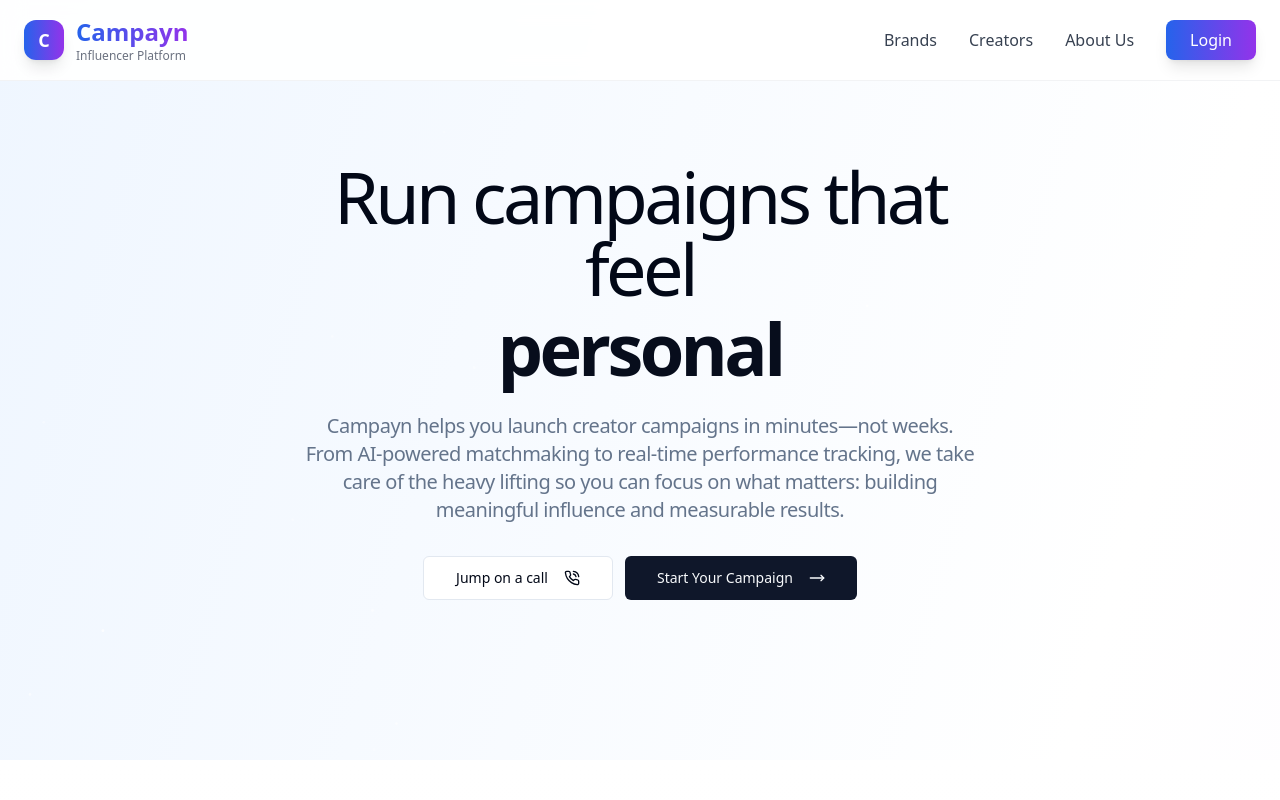
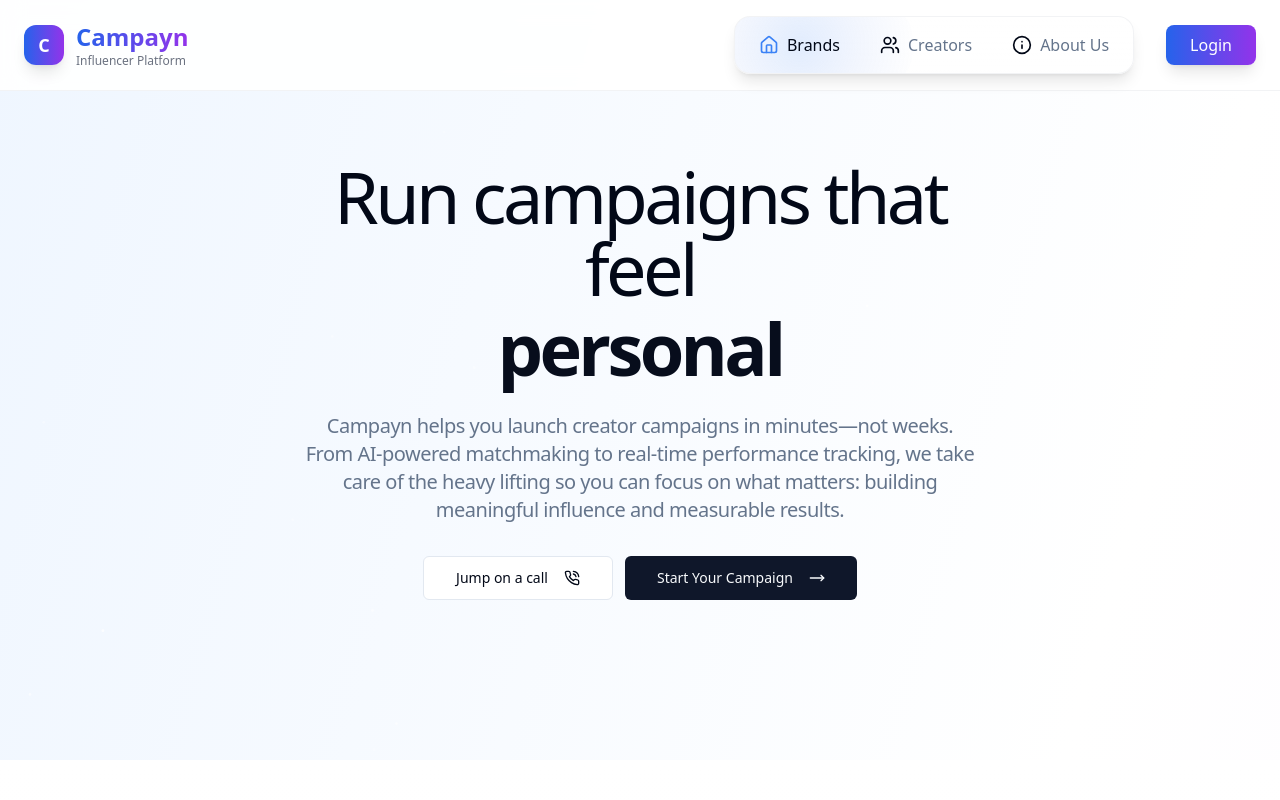
Before and after one commit to TeamCampayn/campayn_frontend, a React (Vite) app: page / in a window 1280 px wide. Shown: the top 800 px of the page. Built offline with nearby package versions, Linux system fonts and the light colour scheme.

Commit message:
Implement glow-menu navbar
Integrate the provided glow-menu component into the application, including necessary dependencies and adjustments to the existing navbar.

```diff
--- a/src/components/landing/LandingHeader.tsx
+++ b/src/components/landing/LandingHeader.tsx
@@ -1,9 +1,43 @@
 
 import { useState } from 'react';
-import { Menu, X } from 'lucide-react';
+import { Menu, X, Home, Users, Info } from 'lucide-react';
+import { MenuBar } from '../ui/glow-menu';
+
+const menuItems = [
+  {
+    icon: Home,
+    label: "Brands",
+    href: "#brands",
+    gradient: "radial-gradient(circle, rgba(59,130,246,0.15) 0%, rgba(37,99,235,0.06) 50%, rgba(29,78,216,0) 100%)",
+    iconColor: "text-blue-500",
+  },
+  {
+    icon: Users,
+    label: "Creators",
+    href: "#creators",
+    gradient: "radial-gradient(circle, rgba(249,115,22,0.15) 0%, rgba(234,88,12,0.06) 50%, rgba(194,65,12,0) 100%)",
+    iconColor: "text-orange-500",
+  },
+  {
+    icon: Info,
+    label: "About Us",
+    href: "#about",
+    gradient: "radial-gradient(circle, rgba(34,197,94,0.15) 0%, rgba(22,163,74,0.06) 50%, rgba(21,128,61,0) 100%)",
+    iconColor: "text-green-500",
+  },
+];
 
 export const LandingHeader = () => {
   const [isMenuOpen, setIsMenuOpen] = useState(false);
+  const [activeItem, setActiveItem] = useState<string>("Brands");
+
+  const handleItemClick = (label: string) => {
+    setActiveItem(label);
+    const href = menuItems.find(item => item.label === label)?.href;
+    if (href) {
+      document.querySelector(href)?.scrollIntoView({ behavior: 'smooth' });
+    }
+  };
 
   return (
     <header className="fixed top-0 left-0 right-0 z-50 bg-white/90 backdrop-blur-md border-b border-gray-200/50">
@@ -21,14 +55,17 @@ export const LandingHeader = () => {
             </div>
           </div>
 
-          <nav className="hidden md:flex items-center space-x-8">
-            <a href="#brands" className="text-gray-700 hover:text-blue-600 font-medium transition-colors">Brands</a>
-            <a href="#creators" className="text-gray-700 hover:text-blue-600 font-medium transition-colors">Creators</a>
-            <a href="#about" className="text-gray-700 hover:text-blue-600 font-medium transition-colors">About Us</a>
+          <div className="hidden md:flex items-center space-x-8">
+            <MenuBar
+              items={menuItems}
+              activeItem={activeItem}
+              onItemClick={handleItemClick}
+              className="bg-white/80 backdrop-blur-md border border-gray-200/50"
+            />
             <button className="bg-gradient-to-r from-blue-600 to-purple-600 hover:from-blue-700 hover:to-purple-700 text-white px-6 py-2 rounded-lg font-medium shadow-lg hover:shadow-xl transition-all duration-200 transform hover:scale-105">
               Login
             </button>
-          </nav>
+          </div>
 
           <button
             className="md:hidden"
@@ -41,9 +78,17 @@ export const LandingHeader = () => {
         {isMenuOpen && (
           <div className="md:hidden mt-4 py-4 border-t border-gray-200">
             <div className="flex flex-col space-y-4">
-              <a href="#brands" className="text-gray-700 hover:text-blue-600 font-medium">Brands</a>
-              <a href="#creators" className="text-gray-700 hover:text-blue-600 font-medium">Creators</a>
-              <a href="#about" className="text-gray-700 hover:text-blue-600 font-medium">About Us</a>
+              {menuItems.map((item) => (
+                <button
+                  key={item.label}
+                  onClick={() => handleItemClick(item.label)}
+                  className={`text-gray-700 hover:text-blue-600 font-medium text-left ${
+                    activeItem === item.label ? 'text-blue-600' : ''
+                  }`}
+                >
+                  {item.label}
+                </button>
+              ))}
               <button className="bg-gradient-to-r from-blue-600 to-purple-600 text-white px-6 py-2 rounded-lg font-medium w-fit">
                 Login
               </button>
--- /dev/null
+++ b/src/components/ui/glow-menu.tsx
@@ -0,0 +1,169 @@
+
+"use client"
+
+import * as React from "react"
+import { motion } from "framer-motion"
+import { cn } from "@/lib/utils"
+import { LucideIcon } from "lucide-react"
+
+interface MenuItem {
+  icon: LucideIcon | React.FC
+  label: string
+  href: string
+  gradient: string
+  iconColor: string
+}
+
+interface MenuBarProps extends React.HTMLAttributes<HTMLDivElement> {
+  items: MenuItem[]
+  activeItem?: string
+  onItemClick?: (label: string) => void
+}
+
+const itemVariants = {
+  initial: { rotateX: 0, opacity: 1 },
+  hover: { rotateX: -90, opacity: 0 },
+}
+
+const backVariants = {
+  initial: { rotateX: 90, opacity: 0 },
+  hover: { rotateX: 0, opacity: 1 },
+}
+
+const glowVariants = {
+  initial: { opacity: 0, scale: 0.8 },
+  hover: {
+    opacity: 1,
+    scale: 2,
+    transition: {
+      opacity: { duration: 0.5, ease: [0.4, 0, 0.2, 1] },
+      scale: { duration: 0.5, type: "spring", stiffness: 300, damping: 25 },
+    },
+  },
+}
+
+const navGlowVariants = {
+  initial: { opacity: 0 },
+  hover: {
+    opacity: 1,
+    transition: {
+      duration: 0.5,
+      ease: [0.4, 0, 0.2, 1],
+    },
+  },
+}
+
+const sharedTransition = {
+  type: "spring",
+  stiffness: 100,
+  damping: 20,
+  duration: 0.5,
+}
+
+export const MenuBar = React.forwardRef<HTMLDivElement, MenuBarProps>(
+  ({ className, items, activeItem, onItemClick, ...props }, ref) => {
+    return (
+      <motion.nav
+        ref={ref}
+        className={cn(
+          "p-2 rounded-2xl bg-gradient-to-b from-background/80 to-background/40 backdrop-blur-lg border border-border/40 shadow-lg relative overflow-hidden",
+          className,
+        )}
+        initial="initial"
+        whileHover="hover"
+        {...props}
+      >
+        <motion.div
+          className="absolute -inset-2 bg-gradient-radial from-transparent via-blue-400/20 via-30% via-purple-400/20 via-60% via-red-400/20 via-90% to-transparent rounded-3xl z-0 pointer-events-none"
+          variants={navGlowVariants}
+        />
+        <ul className="flex items-center gap-2 relative z-10">
+          {items.map((item) => {
+            const Icon = item.icon
+            const isActive = item.label === activeItem
+
+            return (
+              <motion.li key={item.label} className="relative">
+                <button
+                  onClick={() => onItemClick?.(item.label)}
+                  className="block w-full"
+                >
+                  <motion.div
+                    className="block rounded-xl overflow-visible group relative"
+                    style={{ perspective: "600px" }}
+                    whileHover="hover"
+                    initial="initial"
+                  >
+                    <motion.div
+                      className="absolute inset-0 z-0 pointer-events-none"
+                      variants={glowVariants}
+                      animate={isActive ? "hover" : "initial"}
+                      style={{
+                        background: item.gradient,
+                        opacity: isActive ? 1 : 0,
+                        borderRadius: "16px",
+                      }}
+                    />
+                    <motion.div
+                      className={cn(
+                        "flex items-center gap-2 px-4 py-2 relative z-10 bg-transparent transition-colors rounded-xl",
+                        isActive
+                          ? "text-foreground"
+                          : "text-muted-foreground group-hover:text-foreground",
+                      )}
+                      variants={itemVariants}
+                      transition={sharedTransition}
+                      style={{
+                        transformStyle: "preserve-3d",
+                        transformOrigin: "center bottom",
+                      }}
+                    >
+                      <span
+                        className={cn(
+                          "transition-colors duration-300",
+                          isActive ? item.iconColor : "text-foreground",
+                          `group-hover:${item.iconColor}`,
+                        )}
+                      >
+                        <Icon className="h-5 w-5" />
+                      </span>
+                      <span>{item.label}</span>
+                    </motion.div>
+                    <motion.div
+                      className={cn(
+                        "flex items-center gap-2 px-4 py-2 absolute inset-0 z-10 bg-transparent transition-colors rounded-xl",
+                        isActive
+                          ? "text-foreground"
+                          : "text-muted-foreground group-hover:text-foreground",
+                      )}
+                      variants={backVariants}
+                      transition={sharedTransition}
+                      style={{
+                        transformStyle: "preserve-3d",
+                        transformOrigin: "center top",
+                        rotateX: 90,
+                      }}
+                    >
+                      <span
+                        className={cn(
+                          "transition-colors duration-300",
+                          isActive ? item.iconColor : "text-foreground",
+                          `group-hover:${item.iconColor}`,
+                        )}
+                      >
+                        <Icon className="h-5 w-5" />
+                      </span>
+                      <span>{item.label}</span>
+                    </motion.div>
+                  </motion.div>
+                </button>
+              </motion.li>
+            )
+          })}
+        </ul>
+      </motion.nav>
+    )
+  },
+)
+
+MenuBar.displayName = "MenuBar"
--- a/src/index.css
+++ b/src/index.css
@@ -107,3 +107,8 @@
 .text-spektr-cyan-50 {
   color: #ecfeff;
 }
+
+/* Custom radial gradient utility for the glow menu */
+.bg-gradient-radial {
+  background: radial-gradient(circle, var(--tw-gradient-stops));
+}
```
